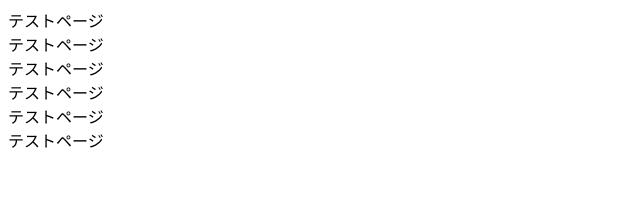
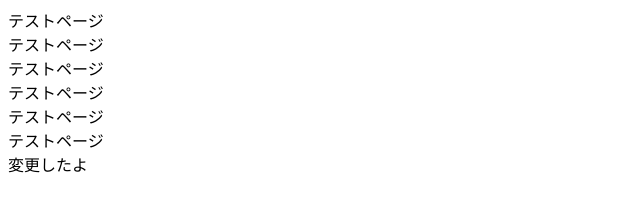
Before and after one commit to saoki2020/saoki2020.github.io, a plain HTML site: page index.html in a window 1280 px wide. Shown: the whole page, without its empty margins (0-640 px from the left). Drawn offline with Linux system fonts and the light colour scheme.

Commit message:
Update index.html

```diff
--- a/index.html
+++ b/index.html
@@ -11,5 +11,6 @@
         <div>テストページ</div>
         <div>テストページ</div>
         <div>テストページ</div>
+        <div>変更したよ</div>
     </body>
 </html>
```
